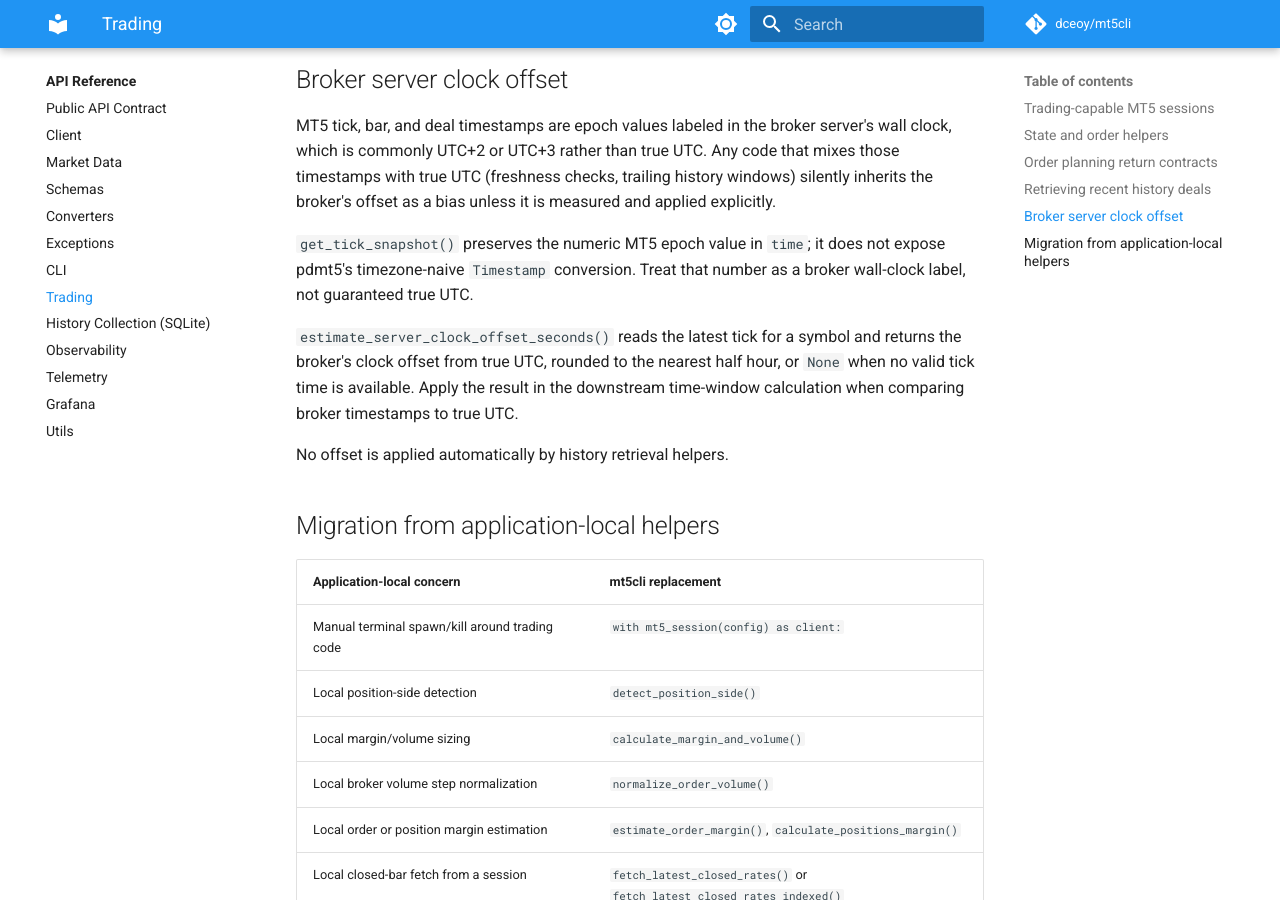
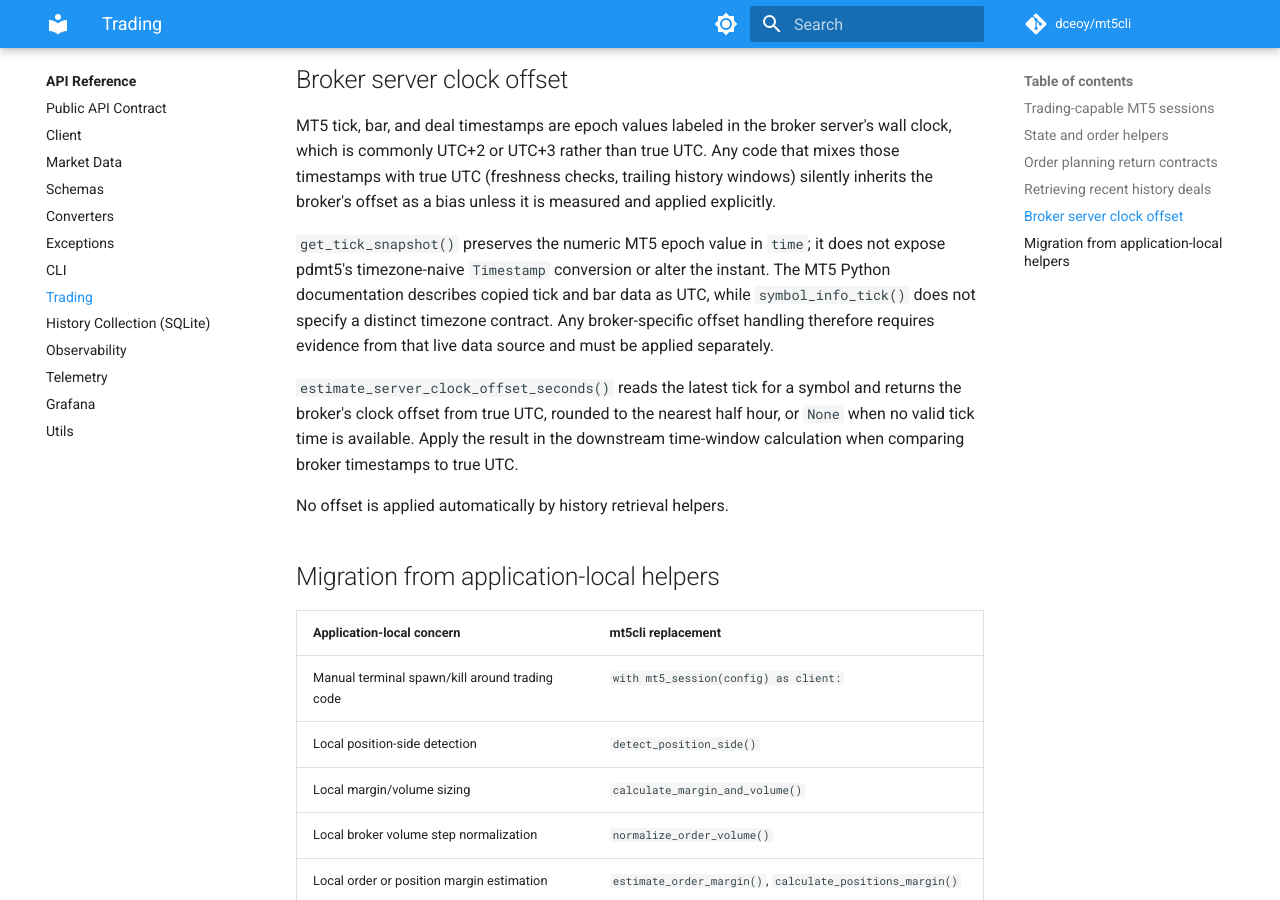
Before and after one commit to dceoy/mt5cli, an MkDocs documentation site: the page built from docs/api/trading.md, in a window 1280 px wide and 900 px high, scrolled down 4333 px. Built offline with MkDocs 1.6.1 and Material for MkDocs 9.7.7, drawn with Linux system fonts in a browser that asks for light colours; comment, search, counter and statistics services are not loaded.

Commit message:
Clarify tick timestamp scope

```diff
--- a/docs/api/trading.md
+++ b/docs/api/trading.md
@@ -211,8 +211,11 @@ trailing history windows) silently inherits the broker's offset as a bias
 unless it is measured and applied explicitly.
 
 `get_tick_snapshot()` preserves the numeric MT5 epoch value in `time`; it does
-not expose pdmt5's timezone-naive `Timestamp` conversion. Treat that number as
-a broker wall-clock label, not guaranteed true UTC.
+not expose pdmt5's timezone-naive `Timestamp` conversion or alter the instant.
+The MT5 Python documentation describes copied tick and bar data as UTC, while
+`symbol_info_tick()` does not specify a distinct timezone contract. Any
+broker-specific offset handling therefore requires evidence from that live
+data source and must be applied separately.
 
 `estimate_server_clock_offset_seconds()` reads the latest tick for a symbol
 and returns the broker's clock offset from true UTC, rounded to the nearest
```
Also changed, not shown: 1 other file.
